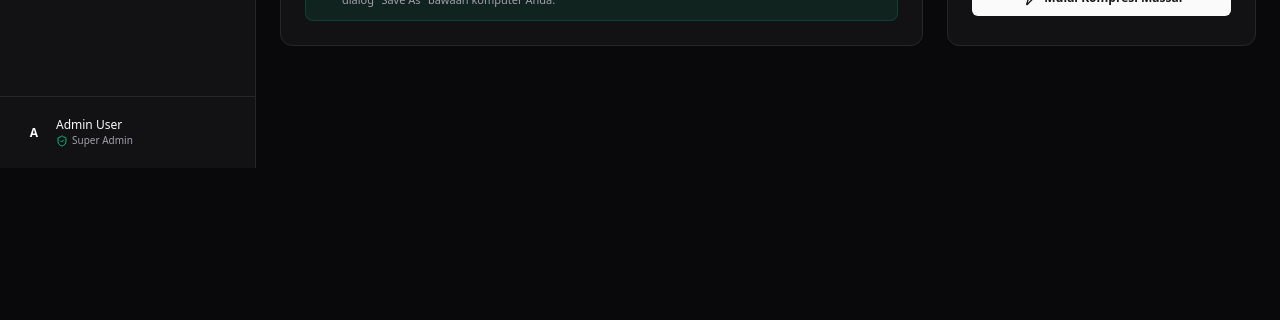
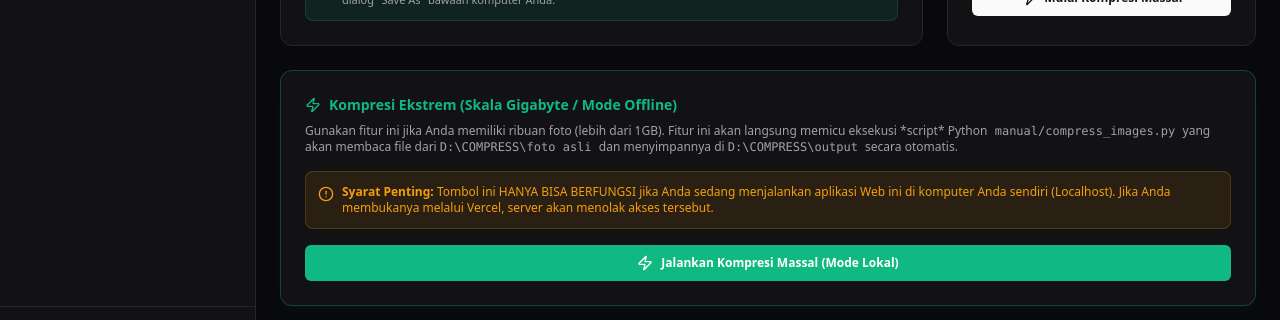
Before and after one commit to ahlisoftware77-jpg/emhealth, a Next.js app in the folder frontend/: page /image-compress in a window 1280 px wide. Shown: the part 632-952 px from the top of the page. Before the commit the page ends 800 px from the top, so only its background shows below. Built offline with nearby package versions, Linux system fonts and the light colour scheme; no server answers; sample sign-in values are in the browser's storage.

Commit message:
feat: integrate local script execution for gigabyte-scale mass compression via UI

```diff
--- a/frontend/src/app/image-compress/page.tsx
+++ b/frontend/src/app/image-compress/page.tsx
@@ -40,6 +40,23 @@ export default function ImageCompressPage() {
       setMessage(`Job Kompresi Gambar telah dijadwalkan (ID: ${res.job.job_id}). Pantau di Job Queue.`);
     } catch (err: any) {
       setMessage(`Gagal memproses kompresi: ${err.message}`);
+    } finally {
+      setIsProcessing(false);
+    }
+  };
+
+  const handleLocalCompress = async () => {
+    setIsProcessing(true);
+    setMessage(null);
+    try {
+      const res = await ImageAPI.runLocalScript();
+      setMessage(`Proses lokal dijadwalkan (ID: ${res.job.job_id}). Pantau di Job Queue.`);
+    } catch (err: any) {
+      if (err.response?.data?.detail) {
+        setMessage(`Error: ${err.response.data.detail}`);
+      } else {
+        setMessage(`Gagal menjalankan script lokal: ${err.message}`);
+      }
     } finally {
       setIsProcessing(false);
     }
@@ -200,6 +217,36 @@ export default function ImageCompressPage() {
           </button>
         </div>
       </div>
+
+      {/* Local Script Execution Card */}
+      <div className="bg-card border border-emerald-500/30 rounded-xl p-5 md:p-6 shadow-lg shadow-emerald-500/5 mt-8">
+        <h2 className="text-sm font-bold text-emerald-500 flex items-center gap-2 mb-2">
+          <Zap className="w-4 h-4" />
+          Kompresi Ekstrem (Skala Gigabyte / Mode Offline)
+        </h2>
+        <p className="text-xs text-muted-foreground mb-4">
+          Gunakan fitur ini jika Anda memiliki ribuan foto (lebih dari 1GB). Fitur ini akan langsung memicu eksekusi *script* Python
+          <code> manual/compress_images.py </code> yang akan membaca file dari <code> D:\COMPRESS\foto asli </code>
+          dan menyimpannya di <code> D:\COMPRESS\output </code> secara otomatis.
+        </p>
+
+        <div className="p-3 bg-amber-500/10 border border-amber-500/20 rounded-lg text-xs text-amber-500 mb-4 flex items-start gap-2">
+          <AlertCircle className="w-4 h-4 shrink-0 mt-0.5" />
+          <div>
+            <strong>Syarat Penting:</strong> Tombol ini HANYA BISA BERFUNGSI jika Anda sedang menjalankan aplikasi Web ini di komputer Anda sendiri (Localhost).
+            Jika Anda membukanya melalui Vercel, server akan menolak akses tersebut.
+          </div>
+        </div>
+
+        <button
+          onClick={handleLocalCompress}
+          disabled={isProcessing}
+          className="w-full py-2.5 rounded-md bg-emerald-500 text-white font-semibold text-xs hover:bg-emerald-600 transition-all flex items-center justify-center gap-2"
+        >
+          <Zap className="w-4 h-4" />
+          <span>{isProcessing ? "Memicu Eksekusi..." : "Jalankan Kompresi Massal (Mode Lokal)"}</span>
+        </button>
+      </div>
     </div>
   );
 }
--- a/frontend/src/lib/api.ts
+++ b/frontend/src/lib/api.ts
@@ -179,6 +179,10 @@ export const ImageAPI = {
     const res = await apiClient.post("/image/code-gen", payload);
     return res.data;
   },
+  runLocalScript: async () => {
+    const res = await apiClient.post("/image/run-local-script");
+    return res.data;
+  },
 };
 
 export const CloudinaryAPI = {
```
Also changed, not shown: 1 other file (tests, documents, lock files or other folders).
